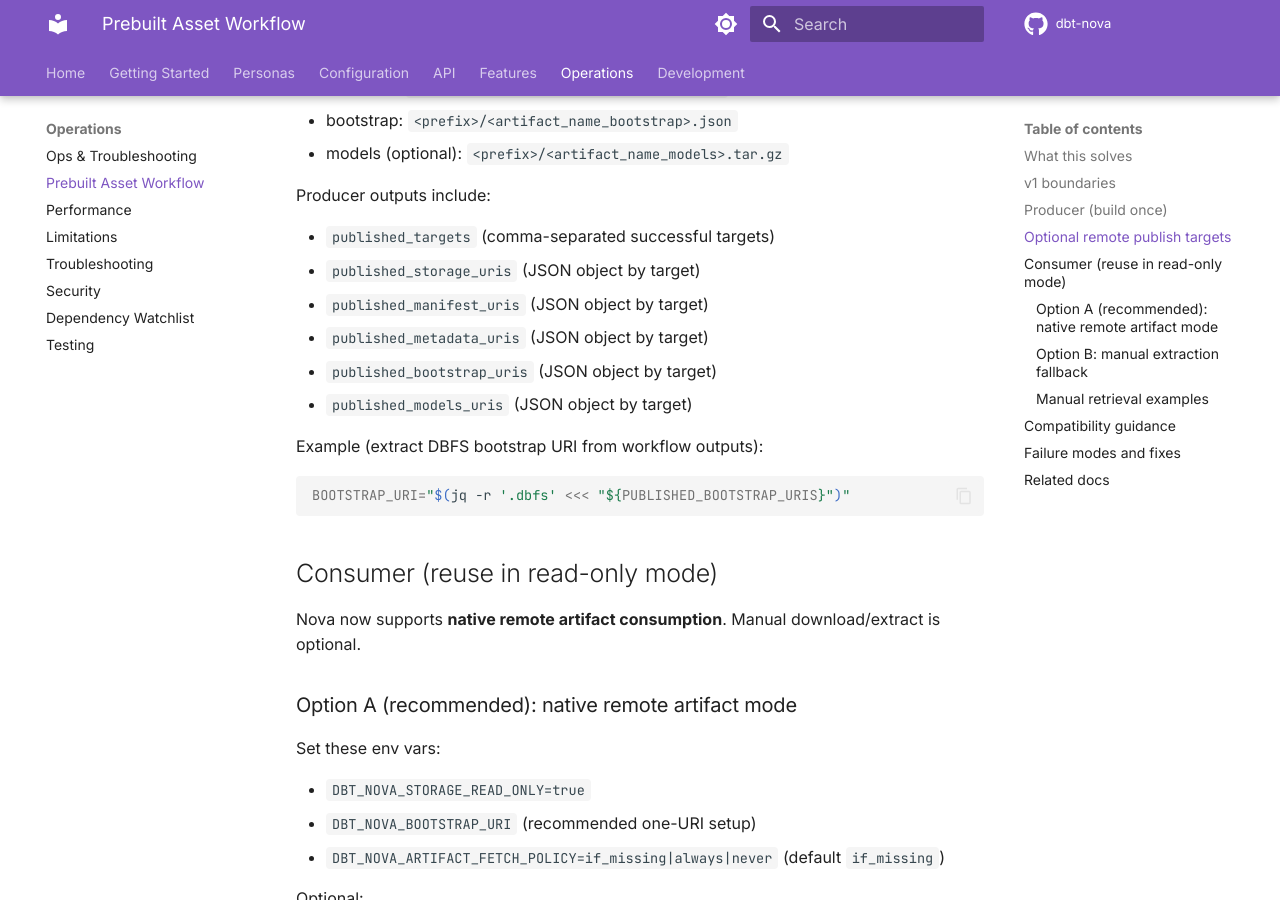
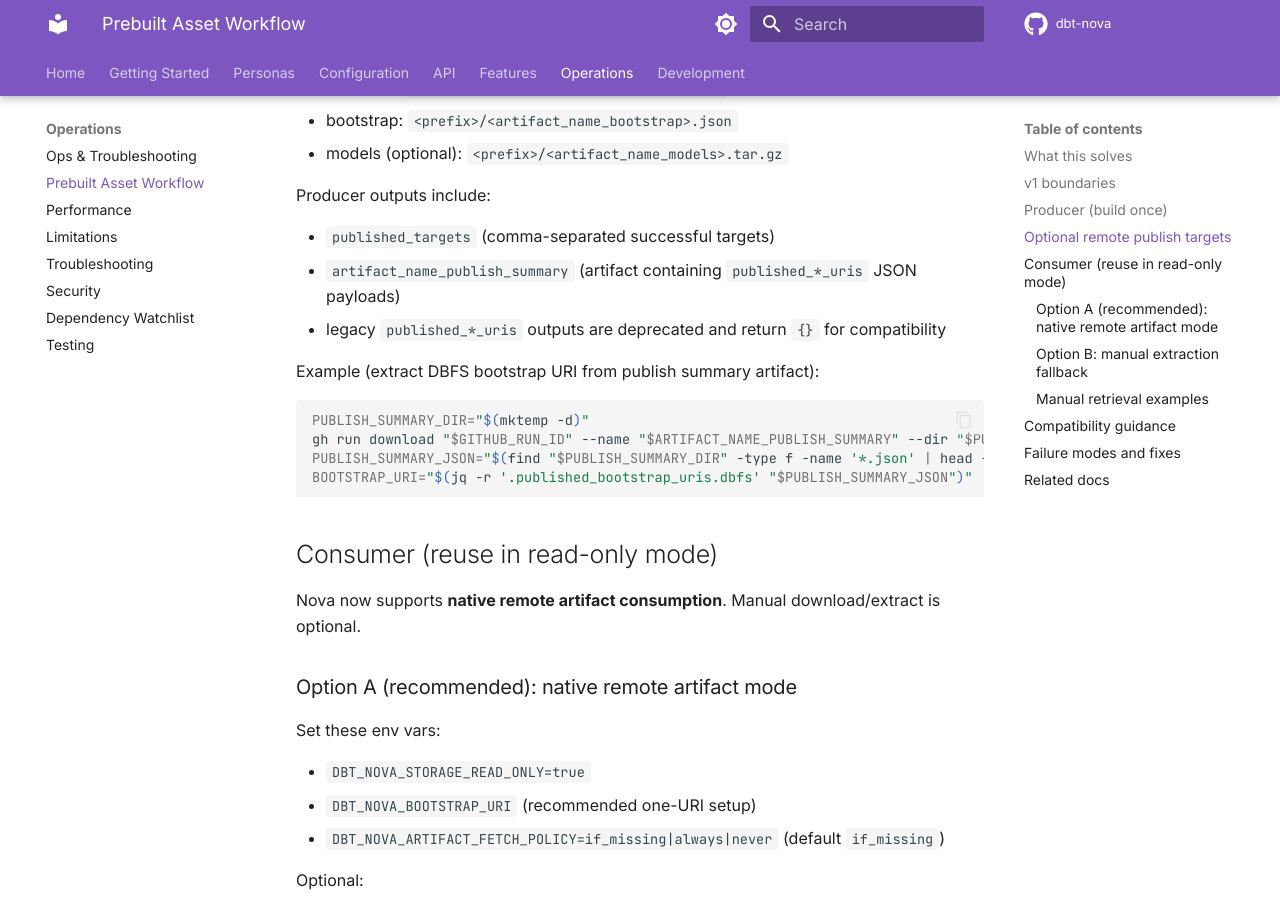
Before and after one commit to joe-broadhead/dbt-nova, an MkDocs documentation site: the page built from docs/operations/prebuilt-assets.md, in a window 1280 px wide and 900 px high, scrolled down 3456 px. Built offline with MkDocs 1.6.1 and Material for MkDocs 9.7.7, drawn with Linux system fonts in a browser that asks for light colours; comment, search, counter and statistics services are not loaded; some of the changed text lies outside the part shown.

Commit message:
workflow: use publish summary artifact for remote URI handoff (#102)

````diff
--- a/docs/operations/prebuilt-assets.md
+++ b/docs/operations/prebuilt-assets.md
@@ -96,7 +96,7 @@ The producer emits:
 - metadata contract artifact (`nova-build-metadata.json`, required)
 - models artifact (optional when `include_models_cache=true`)
 - bootstrap contract artifact(s) when remote publish is configured
-- optional remote publish outputs (`published_*_uris`) when `publish_targets` is configured
+- publish summary artifact (`artifact_name_publish_summary`) with published URIs by target
 
 ## Optional remote publish targets
 
@@ -143,16 +143,16 @@ Published object naming is deterministic:
 Producer outputs include:
 
 - `published_targets` (comma-separated successful targets)
-- `published_storage_uris` (JSON object by target)
-- `published_manifest_uris` (JSON object by target)
-- `published_metadata_uris` (JSON object by target)
-- `published_bootstrap_uris` (JSON object by target)
-- `published_models_uris` (JSON object by target)
+- `artifact_name_publish_summary` (artifact containing `published_*_uris` JSON payloads)
+- legacy `published_*_uris` outputs are deprecated and return `{}` for compatibility
 
-Example (extract DBFS bootstrap URI from workflow outputs):
+Example (extract DBFS bootstrap URI from publish summary artifact):
 
 ```bash
-BOOTSTRAP_URI="$(jq -r '.dbfs' <<< "${PUBLISHED_BOOTSTRAP_URIS}")"
+PUBLISH_SUMMARY_DIR="$(mktemp -d)"
+gh run download "$GITHUB_RUN_ID" --name "$ARTIFACT_NAME_PUBLISH_SUMMARY" --dir "$PUBLISH_SUMMARY_DIR"
+PUBLISH_SUMMARY_JSON="$(find "$PUBLISH_SUMMARY_DIR" -type f -name '*.json' | head -n 1)"
+BOOTSTRAP_URI="$(jq -r '.published_bootstrap_uris.dbfs' "$PUBLISH_SUMMARY_JSON")"
 ```
 
 ## Consumer (reuse in read-only mode)
````
Also changed, not shown: 2 other files.
